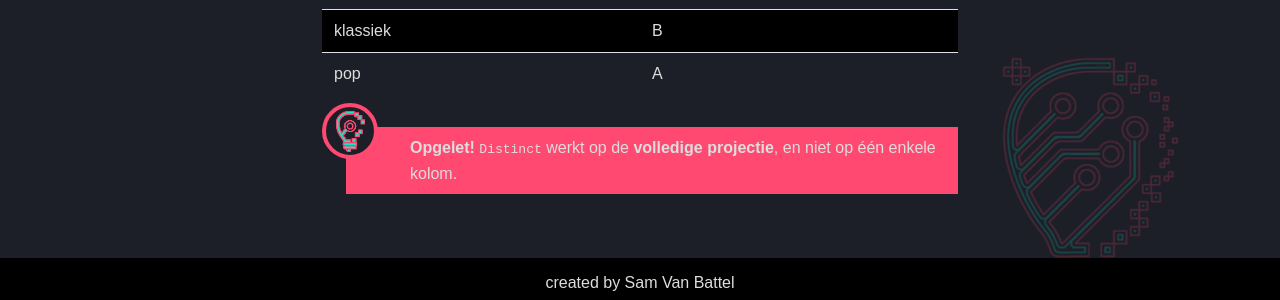
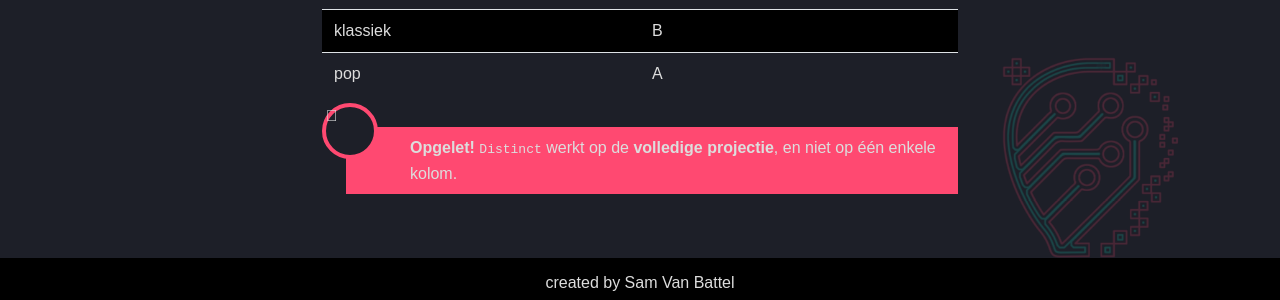
Before and after one commit to T-INFORMATICA/t-informatica.github.io, a Jekyll site: the page built from _courses/databanken/sql/projecties.md, in a window 1280 px wide and 1400 px high, scrolled down 2210 px. Shown: the part 1078-1378 px from the top of the window. Built offline with Jekyll 4.4.1, drawn with Linux system fonts in a browser that asks for light colours; comment, search, counter and statistics services are not loaded.

Commit message:
Update blocks.css

```diff
--- a/assets/css/blocks.css
+++ b/assets/css/blocks.css
@@ -275,9 +275,9 @@ blockquote.warning p {
 }
 
 blockquote.warning::before {
-    content: '';
+    content: '\e0f0';
     position: absolute;
-    background-image: url(/assets/img/logo-TnT-a20-h64.png);
+    /* background-image: url(/assets/img/logo-TnT-a20-h64.png); */
     width: 3rem;
     height: 3rem;
     background-size: 60%;
```
